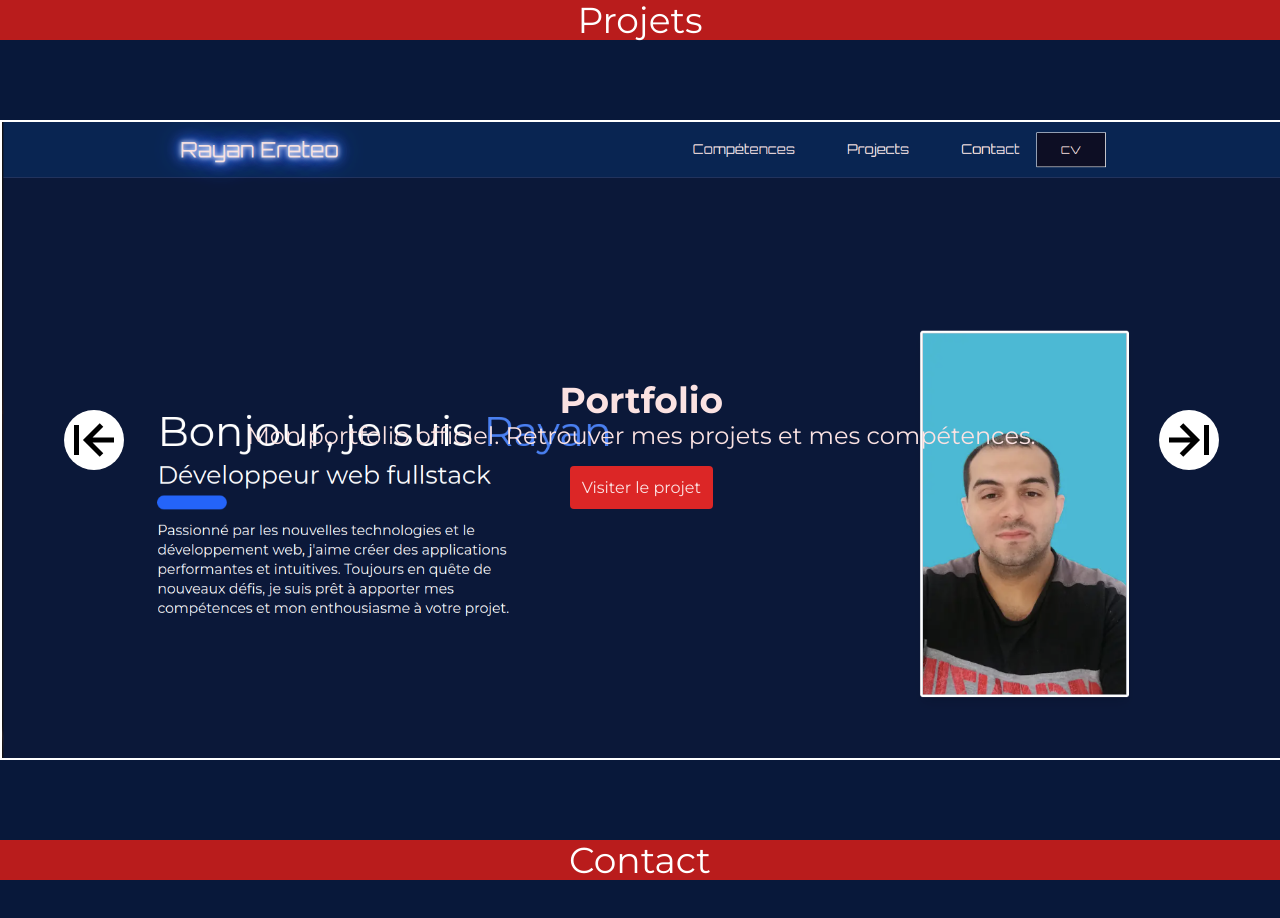
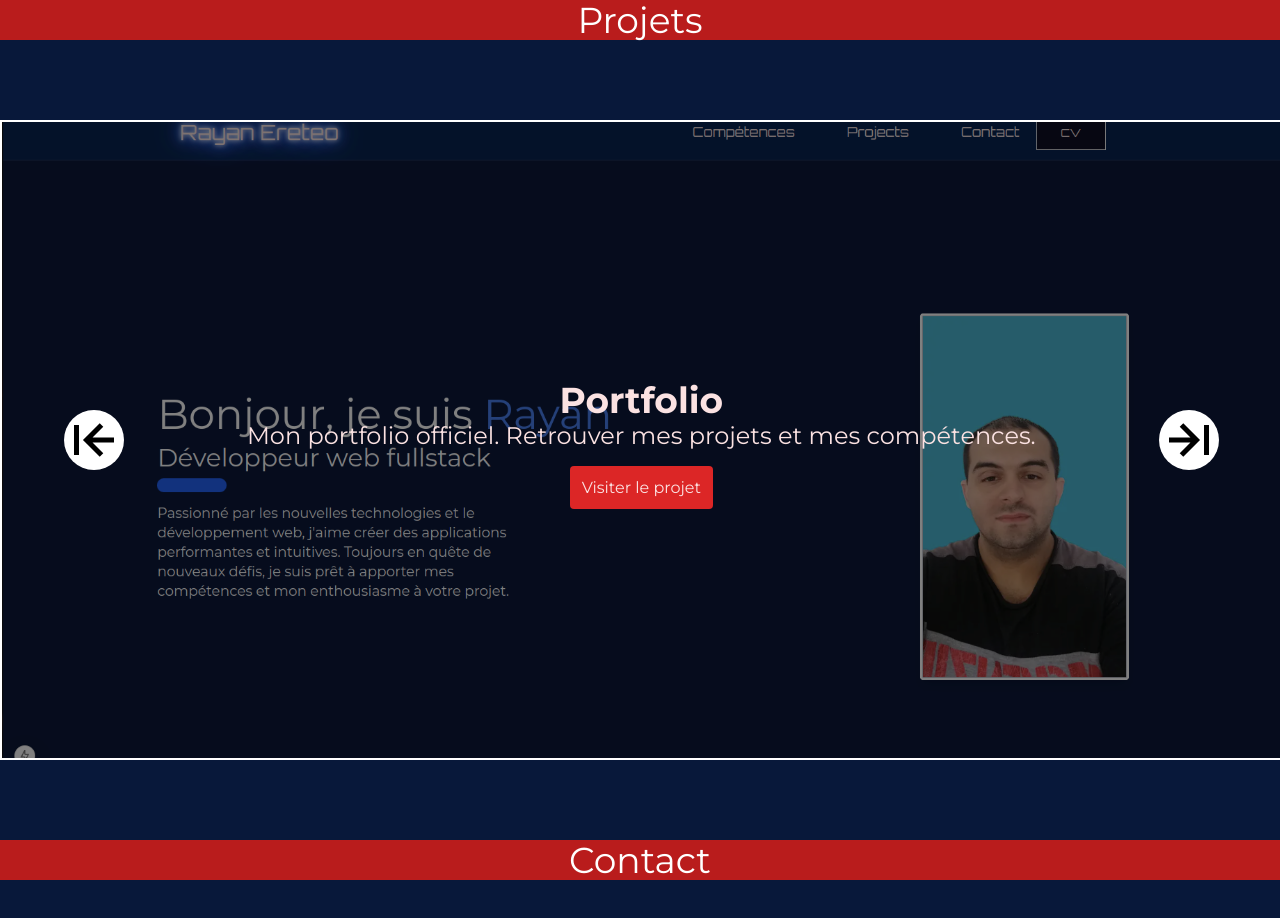
Before and after one commit to RayanEreteo/portfolio, a Next.js app: page / in a window 1280 px wide. Shown: the part 1720-2638 px from the top of the page. Built offline with nearby package versions, Linux system fonts and the light colour scheme.

Commit message:
Enhance ProjectCard styling with background image and overflow control

```diff
--- a/app/globals.css
+++ b/app/globals.css
@@ -78,7 +78,21 @@ body {
   filter: invert(100%);
 }
 
-.project-card{
+.project-card {
+  position: relative;
+  overflow: hidden;
+}
+
+.project-card::before {
+  content: "";
+  position: absolute;
+  top: 0;
+  left: 0;
+  width: 100%;
+  height: 100%;
   background-image: url("/thumbnail/portfolio.png");
   background-size: cover;
+  background-position: center;
+  filter: brightness(0.5);
+  z-index: -1;
 }
```
